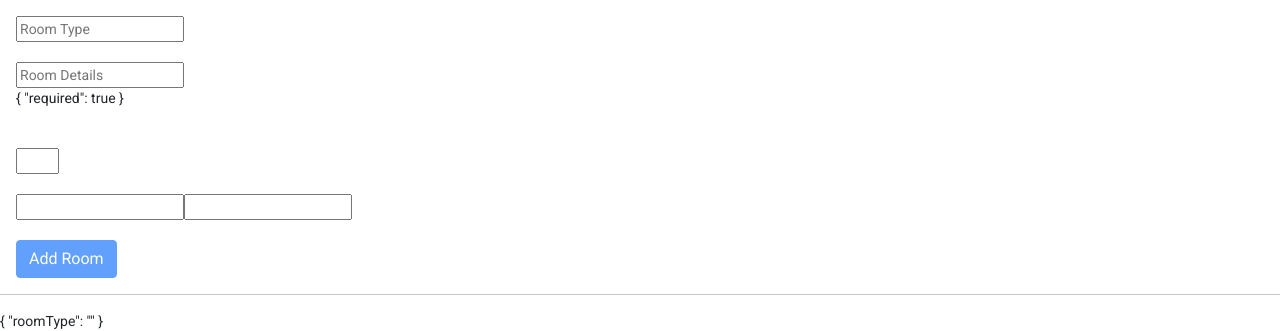
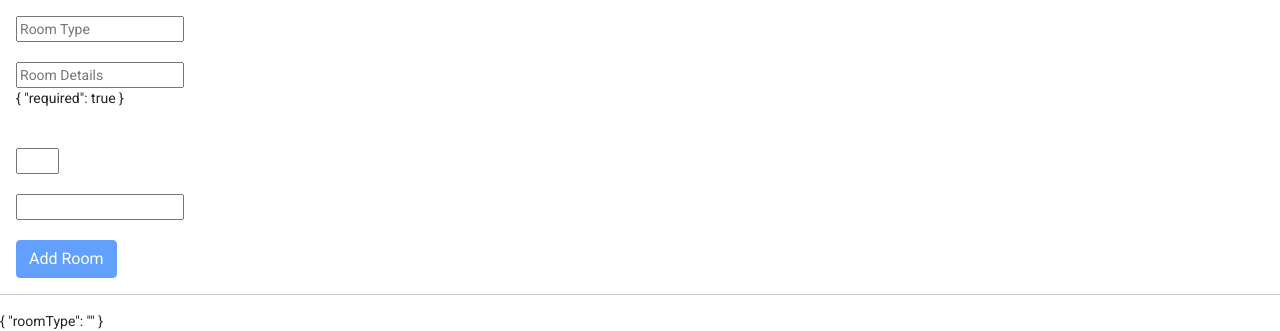
Before and after one commit to sujeewakabeysinghe/Angular-Complete-Course, an Angular app in the folder Angular/angular-app/: page /directives in a window 1280 px wide. Shown: the top 331 px of the page. Built offline with nearby package versions, Linux system fonts and the light colour scheme.

Commit message:
Template Driven Forms | Reset Form

```diff
--- a/Angular/angular-app/src/app/forms/forms.component.html
+++ b/Angular/angular-app/src/app/forms/forms.component.html
@@ -1,4 +1,4 @@
-<form #addRoomsForm="ngForm" class="m-3" (ngSubmit)="addRooms()">
+<form #addRoomsForm="ngForm" class="m-3" (ngSubmit)="addRooms(addRoomsForm)">
     <input required [(ngModel)]="room.roomType" type="text" name="roomType" placeholder="Room Type">
     <br><br>
     <input required minlength="2" maxlength="6" #roomDetailsModel="ngModel" [(ngModel)]="room.roomDetails" type="text" name="roomDetails" placeholder="Room Details">
@@ -7,7 +7,7 @@
     <input required min="2" max="6" [(ngModel)]="room.roomQuantity" type="number" name="roomQuantity">
     <br><br>
     <input required email [(ngModel)]="room.roomEmail" type="email" name="roomEmail">
-    <input required pattern="yourRegularExpression" [(ngModel)]="room.roomEmail" type="email" name="roomEmail">
+    <!-- <input required pattern="yourRegularExpression" [(ngModel)]="room.name" type="text" name="name"> -->
     <br><br>
     <button [disabled]="addRoomsForm.invalid" type="submit" class="btn btn-primary">Add Room</button>
 </form>
--- a/Angular/angular-app/src/app/forms/forms.component.ts
+++ b/Angular/angular-app/src/app/forms/forms.component.ts
@@ -1,4 +1,5 @@
 import { Component, OnInit } from '@angular/core';
+import { NgForm } from '@angular/forms';
 
 @Component({
   selector: 'gtn-forms',
@@ -16,8 +17,12 @@ export class FormsComponent implements OnInit {
   ngOnInit(): void {
   }
 
-  addRooms() {
+  addRooms(addRoomsForm: NgForm) {
     console.log(this.room);
+    // addRoomsForm.reset(); // reset to a fresh form which everything is empty
+    addRoomsForm.resetForm({
+      roomType: 'Default Data'
+    });
   }
 
 }
```
